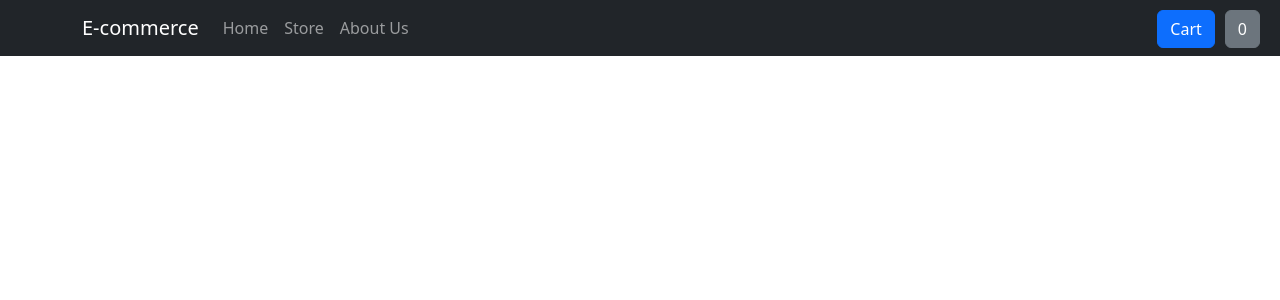
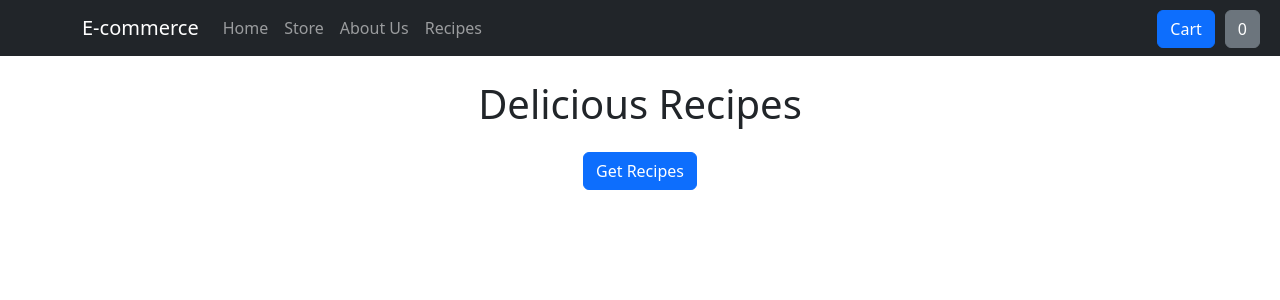
Before and after one commit to sanju0911/E-commerce-react, a React (Create React App) app in the folder e-commerce/: page /Recipes in a window 1280 px wide. Shown: the top 300 px of the page. Built offline with nearby package versions, Linux system fonts and the light colour scheme.

Commit message:
added fetch api and loader

```diff
--- a/e-commerce/src/App.js
+++ b/e-commerce/src/App.js
@@ -4,6 +4,7 @@ import ProductsList from "./components/productsList";
 import Cart from "./components/Cart";
 import Home from "./components/Home";
 import About from "./components/About";
+import Recipes from "./components/Recipes";
 import { Button } from "react-bootstrap";
 import { BrowserRouter as Router, Routes, Route } from "react-router-dom";
 
@@ -57,6 +58,7 @@ function App() {
           element={<ProductsList HandleCart={HandleCart} />}
         />
         <Route path="/about" element={<About />} />
+        <Route path="/Recipes" element={<Recipes />} />
       </Routes>
     </Router>
   );
--- a/e-commerce/src/components/Navigation.js
+++ b/e-commerce/src/components/Navigation.js
@@ -10,9 +10,18 @@ const Navigation = () => {
             E-commerce
           </Navbar.Brand>
           <Nav className="me-auto">
-            <Nav.Link as={Link} to="/">Home</Nav.Link>
-            <Nav.Link as={Link} to="/store">Store</Nav.Link>
-            <Nav.Link as={Link} to="/about">About Us</Nav.Link>
+            <Nav.Link as={Link} to="/">
+              Home
+            </Nav.Link>
+            <Nav.Link as={Link} to="/store">
+              Store
+            </Nav.Link>
+            <Nav.Link as={Link} to="/about">
+              About Us
+            </Nav.Link>
+            <Nav.Link as={Link} to="/Recipes">
+              Recipes
+            </Nav.Link>
           </Nav>
         </Container>
       </Navbar>
--- /dev/null
+++ b/e-commerce/src/components/Recipes.js
@@ -0,0 +1,83 @@
+import React, { useState } from "react";
+import { Container, Row, Col, Card, Button, Spinner } from "react-bootstrap";
+
+const Recipes = () => {
+  const [recipes, setRecipes] = useState([]);
+  const [loading, setLoading] = useState(false);
+  const [dataFetched, setDataFetched] = useState(false);
+
+  const handleFetchRecipes = () => {
+    setLoading(true);
+    fetch("https://dummyjson.com/recipes")
+      .then((res) => res.json())
+      .then((data) => {
+        setRecipes(data.recipes);
+        setLoading(false);
+        setDataFetched(true);
+      })
+      .catch((error) => {
+        console.error("Error fetching data: ", error);
+        setLoading(false);
+      });
+  };
+
+  return (
+    <Container className="mt-4">
+      <h1 className="text-center mb-4">Delicious Recipes</h1>
+
+      {!dataFetched && (
+        <div className="text-center mb-4">
+          <Button variant="primary" onClick={handleFetchRecipes}>
+            Get Recipes
+          </Button>
+        </div>
+      )}
+
+      {loading && (
+        <div className="text-center">
+          <Spinner animation="border" variant="primary" />
+          <p>Loading recipes...</p>
+        </div>
+      )}
+
+      <Row>
+        {!loading &&
+          recipes.map((recipe) => (
+            <Col key={recipe.id} md={4} className="mb-4">
+              <Card className="shadow-lg">
+                <Card.Img variant="top" src={recipe.image} alt={recipe.name} />
+                <Card.Body>
+                  <Card.Title>{recipe.name}</Card.Title>
+                  <Card.Text>
+                    <strong>Difficulty:</strong> {recipe.difficulty} <br />
+                    <strong>Cuisine:</strong> {recipe.cuisine} <br />
+                    <strong>Prep Time:</strong> {recipe.prepTimeMinutes} min{" "}
+                    <br />
+                    <strong>Cook Time:</strong> {recipe.cookTimeMinutes} min{" "}
+                    <br />
+                    <strong>Servings:</strong> {recipe.servings} <br />
+                    <strong>Calories per Serving:</strong>{" "}
+                    {recipe.caloriesPerServing}
+                  </Card.Text>
+                  <Button
+                    variant="primary"
+                    className="mb-2"
+                    onClick={() => alert("You selected: " + recipe.name)}
+                  >
+                    View Recipe
+                  </Button>
+                </Card.Body>
+                <Card.Footer>
+                  <small className="text-muted">
+                    Rating: {recipe.rating} | Reviews: {recipe.reviewCount}
+                  </small>
+                </Card.Footer>
+              </Card>
+            </Col>
+          ))}
+      </Row>
+    </Container>
+  );
+};
+
+export default Recipes;
```
